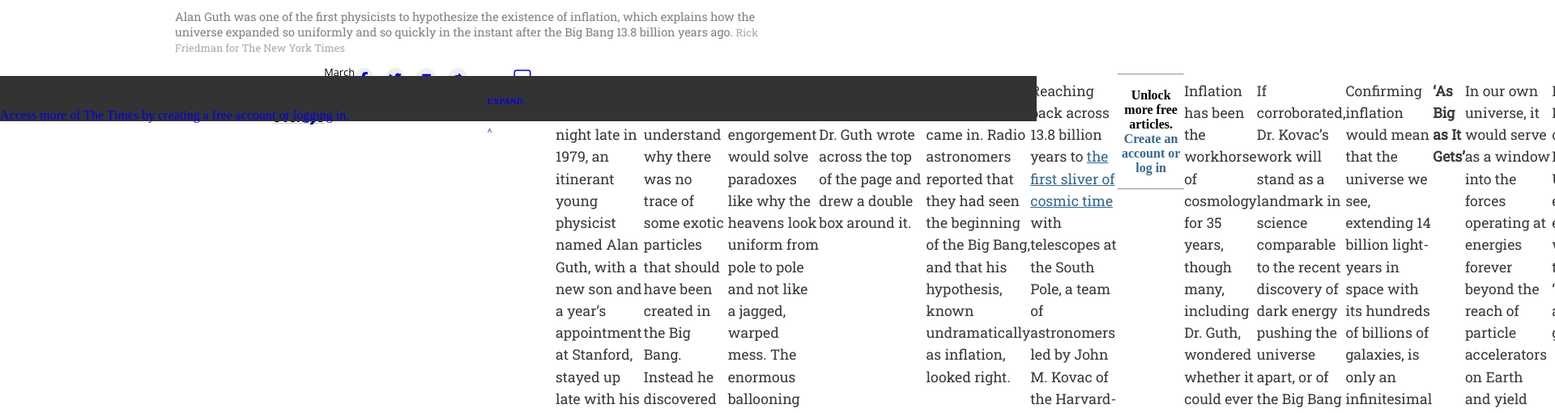
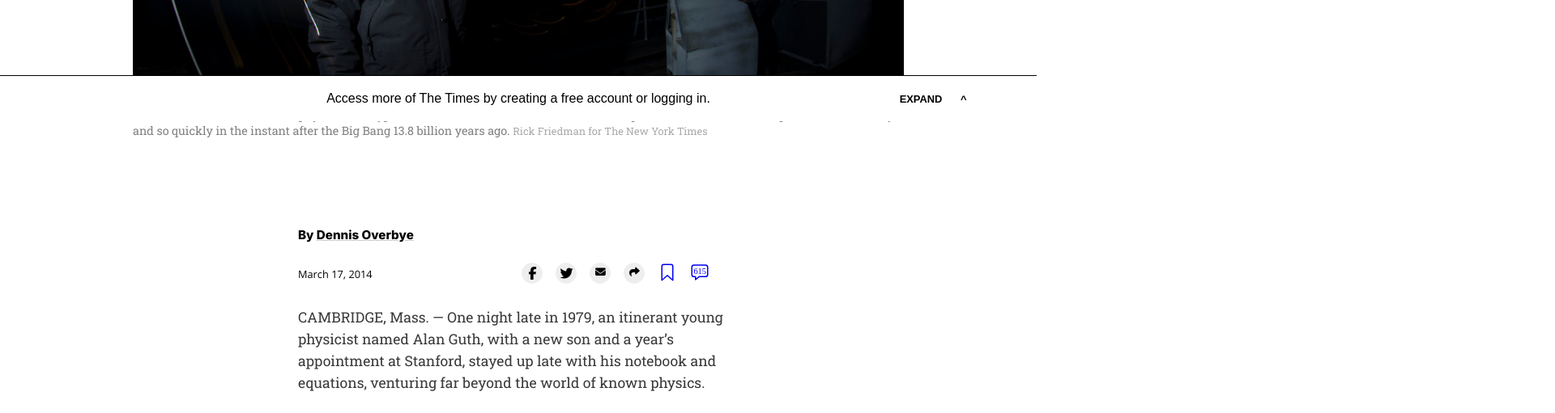
Before and after one commit to aristides1000/the-new-york-times-copy, a plain HTML site: page index.html in a window 1280 px wide. Shown: the part 650-1161 px from the top of the page at 81% size, 1920 px wide, since content can reach past the window. Drawn offline with nearby package versions, Linux system fonts and the light colour scheme; a web font is replaced by a local one.

Commit message:
Update stylesheet.css
Aligned the images and added the links to them.

```diff
--- a/stylesheet.css
+++ b/stylesheet.css
@@ -1,9 +1,9 @@
 @import url("https://fonts.googleapis.com/css2?family=Secular+One&display=swap");
 @import url("https://fonts.googleapis.com/css2?family=Roboto+Slab&display=swap");
 @import url("https://fonts.googleapis.com/css2?family=Inter:wght@800&display=swap");
-@import url('https://fonts.googleapis.com/css2?family=Open+Sans:wght@400;700&display=swap');
-@import url('https://fonts.googleapis.com/css2?family=Sansita+Swashed:wght@600&display=swap');
-@import url('https://fonts.googleapis.com/css2?family=David+Libre:wght@400;700&display=swap');
+@import url("https://fonts.googleapis.com/css2?family=Open+Sans:wght@400;700&display=swap");
+@import url("https://fonts.googleapis.com/css2?family=Sansita+Swashed:wght@600&display=swap");
+@import url("https://fonts.googleapis.com/css2?family=David+Libre:wght@400;700&display=swap");
 
 .display_flex {
   display: flex;
@@ -49,13 +49,11 @@ a {
 .nav-icons-1 {
   margin: 0 0.5rem 0 1rem;
   font-weight: bold;
-  cursor: pointer;
 }
 
 .nav-icons-2 {
   margin: 0 1.75rem 0 1rem;
   font-weight: bold;
-  cursor: pointer;
 }
 
 .nav-text {
@@ -63,16 +61,12 @@ a {
   color: black;
 }
 
-.center-info-navbar {
-  cursor: pointer;
-}
-
 .button-subscribe-nav {
   background-color: rgb(86, 123, 149);
   border: 1px solid rgb(50, 104, 145);
+  font-family: Arial, Helvetica, sans-serif;
   border-radius: 0.2rem;
   color: white;
-  cursor: pointer;
   margin: 0 1rem 0 0;
   padding: 0.5rem;
   font-size: 0.7rem;
@@ -88,16 +82,16 @@ a {
 }
 
 .article-top {
-  margin: auto;
+  margin: 5rem auto;
   justify-content: center;
   flex-direction: column;
   align-items: center;
-  width: 80rem;
-  grid-area: article-top;
+  width: 100%;
+  position: relative;
 }
 
 .main-title {
-  font-family: 'Sansita Swashed', cursive;
+  font-family: "Sansita Swashed", cursive;
   font-weight: 700;
   font-style: italic;
   font-size: 2rem;
@@ -111,7 +105,7 @@ a {
 .info-pic {
   font-family: "Roboto Slab", serif;
   color: gray;
-  width: 46rem;
+  width: 100%;
   align-self: flex-start;
   font-size: 0.9rem;
 }
@@ -122,7 +116,7 @@ a {
 }
 
 .img-top {
-  width: 54rem;
+  width: 59.5rem;
   justify-content: center;
   align-items: center;
   flex-direction: column;
@@ -146,25 +140,27 @@ a {
 
 .social-media-bar {
   height: 3rem;
+  width: 33rem;
   display: flex;
   justify-content: space-between;
   align-items: center;
 }
 
 .actual-article {
-  grid-area: actual-article;
-  justify-self: end;
-  width: 35rem;
   position: relative;
-  left: -4.5rem;
+  margin: 0 auto;
+  justify-content: center;
+  align-items: center;
+  flex-direction: column;
+  width: 40rem;
 }
 
 .aside-editor {
-  grid-area: aside-editor;
-  justify-self: center;
+  position: absolute;
   width: 14rem;
+  right: 4rem;
+  top: 118rem;
   height: 23rem;
-  margin-top: 55rem;
   margin-left: 2rem;
 }
 
@@ -182,6 +178,18 @@ a {
   margin-bottom: 0.5rem;
 }
 
+.division-text > p {
+  margin-bottom: 0;
+}
+
+.division-text > a > p {
+  margin-top: 0;
+}
+
+.aside-editor > ul > li > a > p {
+  margin: 0;
+}
+
 .division-text > a {
   color: #326891;
 }
@@ -192,10 +200,14 @@ a {
   color: blue;
 }
 
+.shape-of-button > a {
+  color: black;
+}
+
 .footer_bottom > li > a {
   text-decoration: none;
   color: gray;
-  padding: 0 1.5em;
+  padding: 0.5rem;
 }
 
 .aside-editor > ul > li > a {
@@ -220,46 +232,28 @@ a {
   margin-top: 1rem;
 }
 
-article {
-  display: grid;
-  grid-template-rows: 1fr 10fr;
-  grid-template-columns: 3fr 1fr;
-  grid-template-areas:
-    "article-top article-top"
-    "actual-article aside-editor";
-}
-
 .division-text {
   text-align: center;
   font-weight: bold;
-}
-
-.division-text > p {
-  margin-bottom: 0;
 }
 
 .division-text > hr {
   width: 5rem;
 }
 
-.division-text > a > p {
-  margin-top: 0;
-}
-
 .bigbang-grid-title {
   width: 54rem;
-  margin-left: -11rem;
 }
 
 .bigbang-grid-title-font {
-  font-family: 'David Libre', serif;
+  font-family: "David Libre", serif;
   font-weight: 700;
   font-size: 1.5rem;
   line-height: 1.6;
 }
 
 .bigbang-grid-title-paragraph {
-  font-family: 'David Libre', serif;
+  font-family: "David Libre", serif;
   font-weight: 400;
   line-height: 1.4;
 }
@@ -269,7 +263,6 @@ article {
   grid-template-rows: 1fr 1fr;
   background-image: url("assets/inflation-945.png");
   background-size: 100%;
-  margin-left: -11rem;
   background-repeat: no-repeat;
   align-items: end;
   width: 54rem;
@@ -295,8 +288,11 @@ article {
 }
 
 .bigbang-bottom {
-  margin-left: -11rem;
   font-family: Arial, Helvetica, sans-serif;
+}
+
+.div100 {
+  width: 34rem;
 }
 
 .image-telescope {
@@ -377,6 +373,7 @@ article {
 .editor_picks {
   display: grid;
   grid-template-columns: repeat(3, 1fr);
+  column-gap: 1rem;
 }
 
 .line_most_popular {
@@ -475,38 +472,38 @@ article {
   padding-top: 1.3em;
   border-top: 1px solid gray;
   margin-bottom: 9em;
+  width: 69rem;
 }
 
 .footer-navbar {
-  background-color: rgb(51, 51, 51);
+  background-color: white;
+  border-top: 1px solid black;
   position: fixed;
   bottom: 0;
   left: 0;
   right: 0;
   height: 3.5rem;
-  display: grid;
-  grid-template-columns: 47% 47% 6%;
-  color: white;
+  justify-content: flex-end;
   align-items: center;
-  cursor: pointer;
+  font-family: Arial, Helvetica, sans-serif;
 }
 
-.first-grid {
-  grid-column: 2/4;
-  justify-content: center;
-  display: flex;
-  font-size: 0.9rem;
+.footer-navbar-anchorone {
+  position: relative;
+  margin: 0 auto;
+  text-align: center;
+  color: black;
 }
 
-.second-grid {
-  grid-column: 4/4;
-  display: flex;
-}
-
-.font-size-footer-subscribe {
-  font-size: 0.75rem;
-  font-weight: bold;
-  margin: 0 3rem 0 0;
+.footer-navbar-anchortwo {
+  position: absolute;
+  font-size: 1.2rem;
+  margin-right: 4rem;
+  display: grid;
+  grid-template-columns: 1fr 1fr;
+  justify-items: center;
+  align-items: center;
+  color: black;
 }
 
 .paragraph-link {
@@ -524,7 +521,7 @@ article {
 }
 
 .date-social-media {
-  font-family: 'Open Sans', sans-serif;
+  font-family: "Open Sans", sans-serif;
   font-size: 0.8rem;
 }
 
@@ -535,6 +532,7 @@ article {
 .shape-of-button {
   border-radius: 50%;
   background-color: #eee;
+  color: black;
   height: 1.5rem;
   width: 1.5rem;
   display: flex;
@@ -542,7 +540,6 @@ article {
   align-items: center;
   margin-right: 1rem;
   border: 1px solid #eee;
-  cursor: pointer;
 }
 
 .shape-of-button:hover {
@@ -551,7 +548,7 @@ article {
 }
 
 .resize-icons {
-  font-size: 0.7rem;
+  font-size: 0.8rem;
 }
 
 .shape-of-button-void-structure {
@@ -574,15 +571,16 @@ article {
 }
 
 .button-read-comments {
-  background-color: rgb(50, 104, 145);
+  background-color: rgb(86, 123, 149);
+  border: 1px solid rgb(50, 104, 145);
   padding: 0.8rem 5rem;
   border-radius: 0.2rem;
   color: white;
-  font-family: 'Open Sans', sans-serif;
+  font-family: "Open Sans", sans-serif;
   font-weight: 700;
   font-size: 0.8rem;
 }
 
 .lintr-warning {
-  font-size: 0.00001rem;
+  display: none;
 }
```
